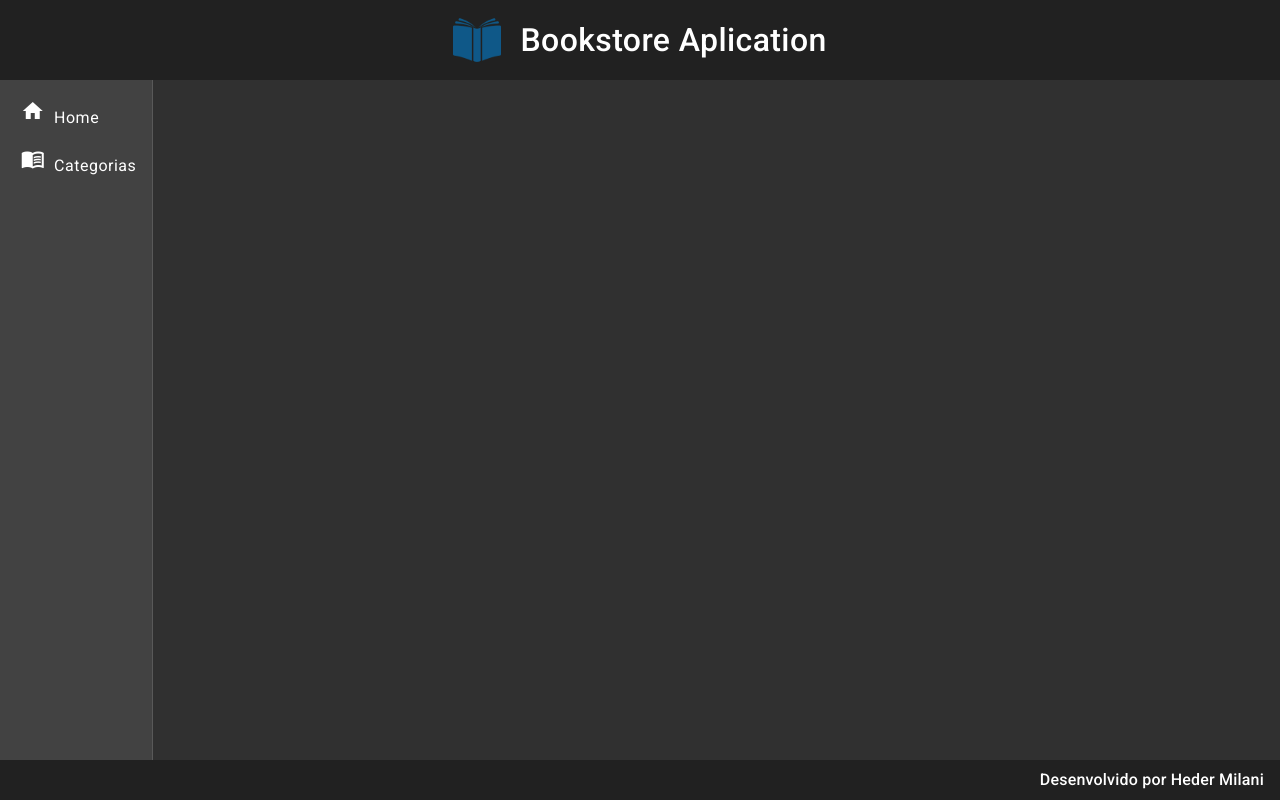
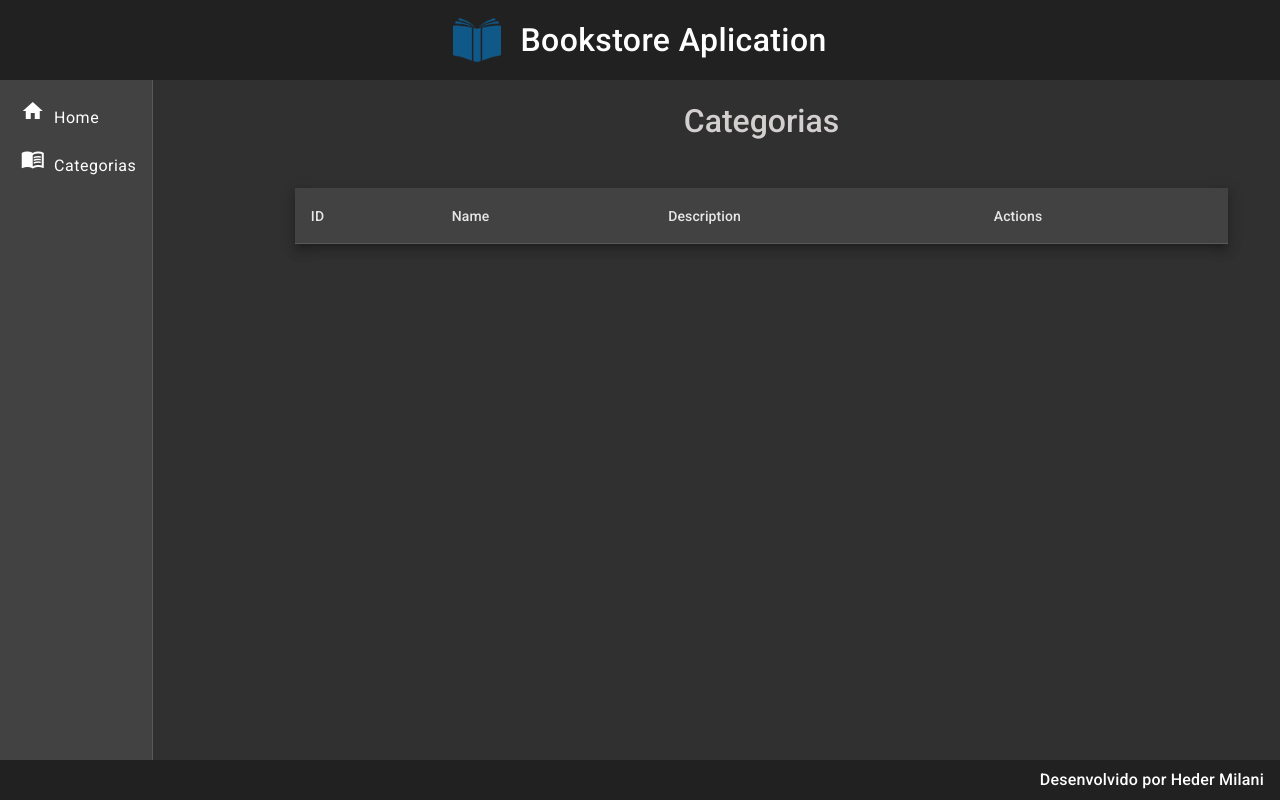
Before and after one commit to HederMilani/bookstore-front, an Angular app: page /categorias in a window 1280 px wide. Before the commit this address led to /. Built offline with nearby package versions, Linux system fonts and the light colour scheme.

Commit message:
ADD - Adicionar View para mostrar as categorias

```diff
--- a/src/app/app-routing.module.ts
+++ b/src/app/app-routing.module.ts
@@ -1,11 +1,16 @@
 import { NgModule } from '@angular/core';
 import { RouterModule, Routes } from '@angular/router';
+import { CategoriaReadComponent } from './components/view/categoria/categoria-read/categoria-read.component';
 import { HomeComponent } from './components/view/home/home.component';
 
 const routes: Routes = [
 	{
 		path: '',
 		component: HomeComponent
+	},
+	{
+		path: 'categorias',
+		component: CategoriaReadComponent
 	}
 ];
 
--- a/src/app/components/template/nav/nav.component.html
+++ b/src/app/components/template/nav/nav.component.html
@@ -5,7 +5,7 @@
 				<i class="material-icons">home</i>
 				Home
 			</a>
-			<a mat-list-item>
+			<a routerLink="/categorias" mat-list-item>
 				<i class="material-icons">menu_book</i>
 				Categorias
 			</a>
--- /dev/null
+++ b/src/app/components/view/categoria/categoria-read/categoria-read.component.css
@@ -0,0 +1,41 @@
+.content {
+	width: 90%;
+	margin: 1.4rem auto auto auto;
+}
+
+.title {
+	text-align: center;
+	margin-bottom: 3rem;
+}
+
+.title h1 {
+	font-size: 2rem;
+	color: rgb(212, 207, 207);
+	font-weight: 500;
+}
+
+.table {
+	width: 100%;
+  }
+
+  .mat-column-demo-position {
+	width: 32px;
+	border-right: 1px solid currentColor;
+	padding-right: 24px;
+	text-align: center;
+  }
+
+  .mat-column-demo-name {
+	padding-left: 16px;
+	font-size: 20px;
+  }
+
+  .mat-column-demo-weight {
+	font-style: italic;
+  }
+
+  .mat-column-demo-symbol {
+	width: 32px;
+	text-align: center;
+	font-weight: bold;
+  }
--- /dev/null
+++ b/src/app/components/view/categoria/categoria-read/categoria-read.component.html
@@ -0,0 +1,38 @@
+<div class="content">
+	<div class="title">
+		<h1>Categorias</h1>
+	</div>
+
+	<div class="table">
+		<table mat-table class="mat-elevation-z8 demo-table">
+			<!-- Position Column -->
+			<ng-container matColumnDef="id">
+				<th mat-header-cell *matHeaderCellDef> ID </th>
+				<td mat-cell *matCellDef="let element"> {{element.id}} </td>
+			</ng-container>
+
+			<!-- Name Column -->
+			<ng-container matColumnDef="name">
+				<th mat-header-cell *matHeaderCellDef> Name </th>
+				<td mat-cell *matCellDef="let element"> {{element.name}} </td>
+			</ng-container>
+
+			<!-- Weight Column -->
+			<ng-container matColumnDef="description">
+				<th mat-header-cell *matHeaderCellDef> Description </th>
+				<td mat-cell *matCellDef="let element"> {{element.description}} </td>
+			</ng-container>
+
+			<!-- Symbol Column -->
+			<ng-container matColumnDef="action">
+				<th mat-header-cell *matHeaderCellDef> Actions </th>
+				<td mat-cell *matCellDef="let element"> {{element.action}} </td>
+			</ng-container>
+
+			<tr mat-header-row *matHeaderRowDef="displayedColumns"></tr>
+			<tr mat-row *matRowDef="let row; columns: displayedColumns;"></tr>
+		</table>
+	</div>
+
+
+</div>
--- /dev/null
+++ b/src/app/components/view/categoria/categoria-read/categoria-read.component.ts
@@ -0,0 +1,10 @@
+import { Component } from '@angular/core';
+
+@Component({
+  selector: 'app-categoria-read',
+  templateUrl: './categoria-read.component.html',
+  styleUrls: ['./categoria-read.component.css']
+})
+export class CategoriaReadComponent {
+	displayedColumns: string[] = ['id', 'name', 'description', 'action'];
+}
--- /dev/null
+++ b/src/app/components/view/categoria/categoria.model.ts
@@ -0,0 +1,5 @@
+export interface Categoria {
+	id?: String;
+	name: String;
+	description: String;
+}
--- a/src/app/components/view/home/home.component.css
+++ b/src/app/components/view/home/home.component.css
@@ -1,6 +1,10 @@
 .home {
 	width: 95%;
 	margin: 1rem auto;
+}
+
+.text {
+	padding: 0.3rem;
 }
 
 @media (max-width: 450px) {
--- a/src/app/components/view/home/home.component.html
+++ b/src/app/components/view/home/home.component.html
@@ -1,4 +1,4 @@
 <mat-card class="home mat-elevation-z4" >
-	<mat-card-title class="title">Bem Vindo!</mat-card-title>
-	<mat-card-subtitle class="subtitle">Sistema para Exemplificar CRUD usando Angular e SpringBoot</mat-card-subtitle>
+	<mat-card-title class="title text">Bem Vindo!</mat-card-title>
+	<mat-card-subtitle class="subtitle text">Sistema para Exemplificar CRUD usando Angular e SpringBoot</mat-card-subtitle>
 </mat-card>
```
Also changed, not shown: src/app/app.module.ts (+7 -2 lines), src/environments/environment.ts (added).
